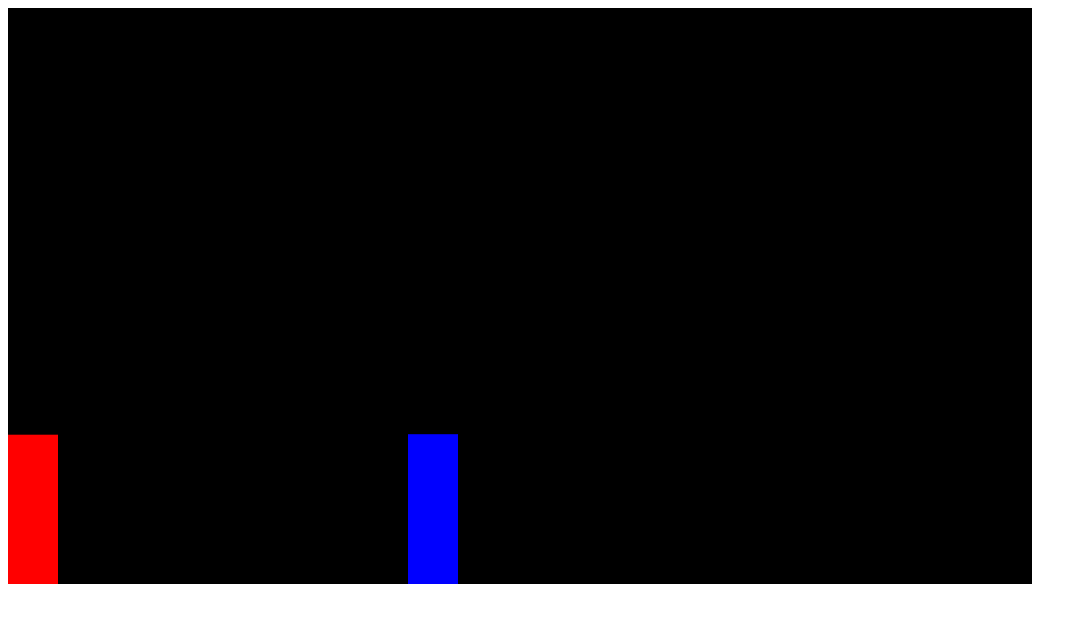
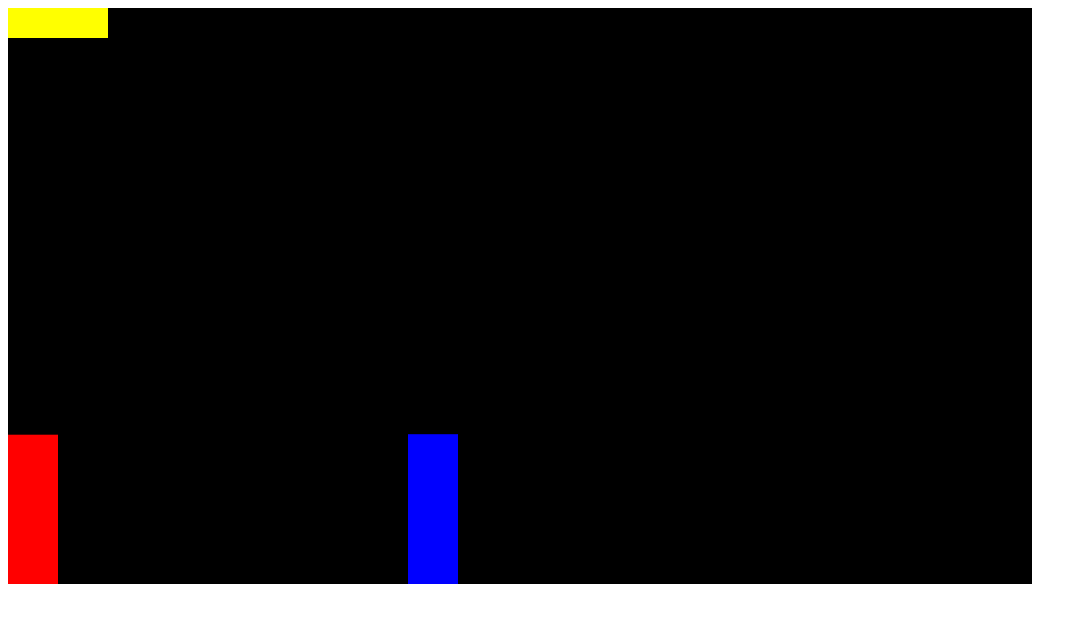
Before and after one commit to mateigabriela/fighting-game, a plain HTML site: page index.html in a window 1280 px wide. Shown: the whole page, without its empty margins (0-1087 px from the left). Drawn offline with Linux system fonts and the light colour scheme.

Commit message:
starting the health bar: just the divs and some css

```diff
--- a/index.html
+++ b/index.html
@@ -1,3 +1,13 @@
-<canvas></canvas>
+<link rel="stylesheet" href="style.css">
+<body>
+    <div class="main-container">
+        <div class="health-container">
+            <div class="player-health"></div>  <!--nivel viata player-->
+            <div class="timer"></div> <!-- timer-->
+            <div class="enamy-health"></div> <!-- nivel viata enamy-->
+        </div>
+        <canvas></canvas>
+    </div>
 
-<script src="app.js"></script>
+    <script src="app.js"></script>
+</body>
--- /dev/null
+++ b/style.css
@@ -0,0 +1,13 @@
+.player-health {
+    background-color: yellow;
+    height: 30px;
+    width: 100px;
+}
+
+.main-container {
+    position: relative;
+}
+
+.health-container{
+    position: absolute;
+}
```
